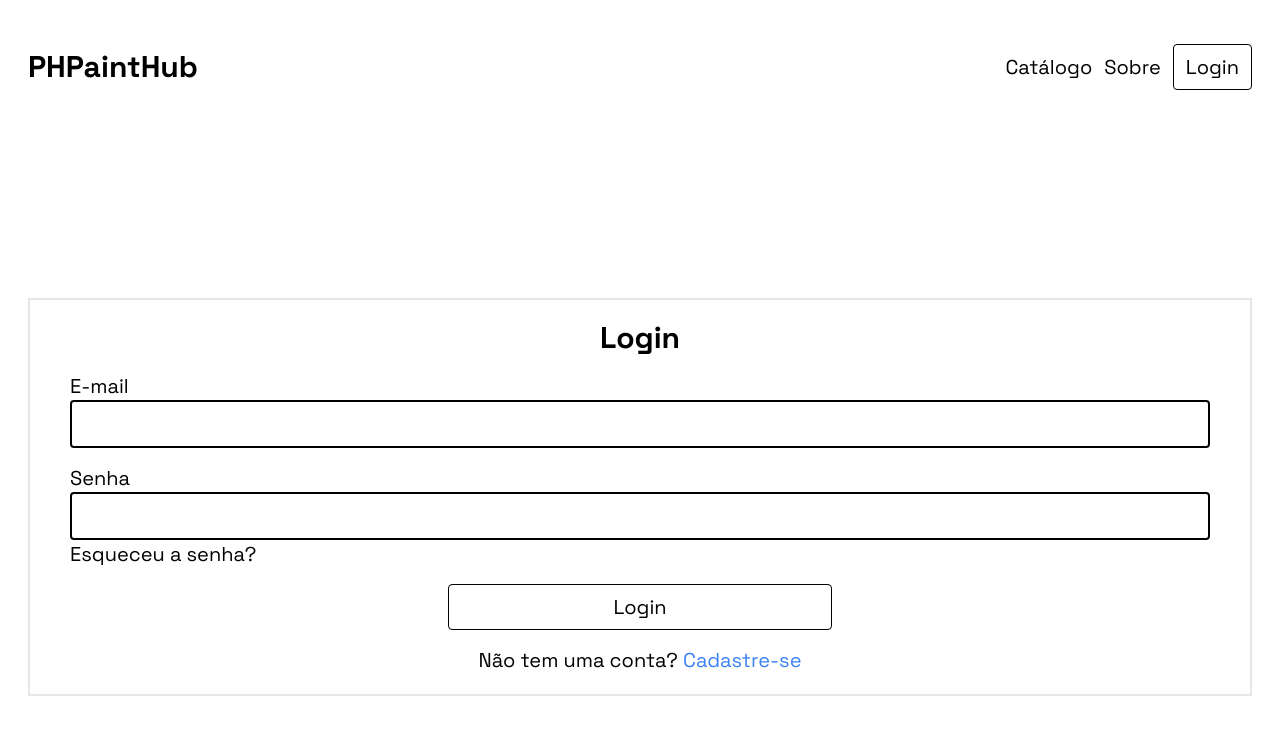
After one commit to otaviozin/PHPaintHub, a PHP site: template src/views/login.php in a window 1280 px wide. The commit adds this page. Shown: the top 735 px of the page. Run offline with PHP 8.4, Linux system fonts and the light colour scheme; the template is opened without the code that fills it, so the values that code supplies are empty; some libraries are stand-ins or nearby versions.

Commit message:
feat: Telas home e login em produção. Versão de testes

```diff
--- /dev/null
+++ b/src/styles/style.css
@@ -0,0 +1,8 @@
+@font-face {
+    font-family: 'Space Grotesk';
+    src: url(../../public/assets/fonts/SpaceGrotesk-VariableFont_wght.ttf);
+  }
+
+* {
+    font-family: 'Space Grotesk';
+}
--- /dev/null
+++ b/src/views/login.php
@@ -0,0 +1,41 @@
+<!DOCTYPE html>
+<html lang="pt-br">
+<head>
+    <meta charset="UTF-8">
+    <meta name="viewport" content="width=device-width, initial-scale=1.0">
+    <link rel="stylesheet" href="src/styles/style.css">
+    <script src="https://cdn.tailwindcss.com"></script>
+    <title>PHPaintHub - Login</title>
+</head>
+<body>
+    <header>
+        <nav class="flex justify-between mt-11 mx-7 items-center">
+            <a class="text-3xl font-bold" href="index.php">PHPaintHub</a>
+            <div class="flex text-xl gap-3 items-center">
+                <a href="#">Catálogo</a>
+                <a href="#">Sobre</a>
+                <a class="border border-black rounded py-2 px-3 hover:bg-black hover:text-white" href="src/views/login.php">Login</a>
+            </div>
+        </nav>
+    </header>
+    <main>
+        <div class="border-2 mx-7 text-xl text-center py-5 mt-52">
+            <h1 class="text-3xl font-bold">Login</h1>
+            <form class="flex flex-col px-10 text-left mb-4" action="GET">
+                <label class="mt-4" for="userEmail">E-mail</label>
+                <input class="border-2 border-black rounded p-2" name="userEmail" type="text">
+
+                <label class="mt-4" for="userPassword">Senha</label>
+                <input class="border-2 border-black rounded p-2" name="userPassword" type="password">
+                <a class="hover:text-blue-500" href="forgotPass.php">Esqueceu a senha?</a>
+
+                <button class="border border-black rounded py-2 px-3 hover:bg-black hover:text-white mt-4 w-96 self-center" type="submit">Login</button>
+            </form>
+            <span>
+                Não tem uma conta?
+                <a class="text-blue-500 hover:uderline" href="register.php">Cadastre-se</a>
+            </span>
+        </div>
+    </main>
+</body>
+</html>
```
Also changed, not shown: index.php (+19 -11 lines), src/views/home.php (added, +25 -0 lines), .htaccess (added), public/assets/fonts/SpaceGrotesk-VariableFont_wght.ttf (added), src/views/about.php (added), src/views/catalog.php (added), src/views/register.php (added), src/views/tempView.php (deleted).
